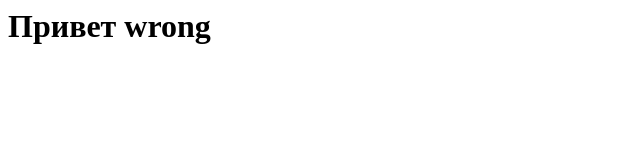
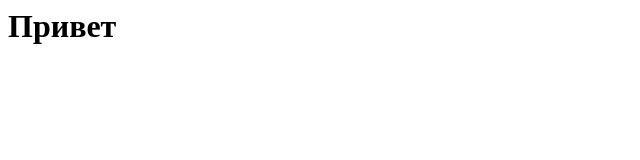
Before and after one commit to nikulyan/myFolder, a plain HTML site: page index.html in a window 1280 px wide. Shown: the whole page, without its empty margins (0-640 px from the left). Drawn offline with Linux system fonts and the light colour scheme.

Commit message:
Revert "Wrong commit"
This reverts commit 73d32d7ac3e4a9a80c6670f732c3ea070072236c.

```diff
--- a/index.html
+++ b/index.html
@@ -1 +1 @@
-<h1>Привет wrong</h1>
+<h1>Привет</h1>
```
